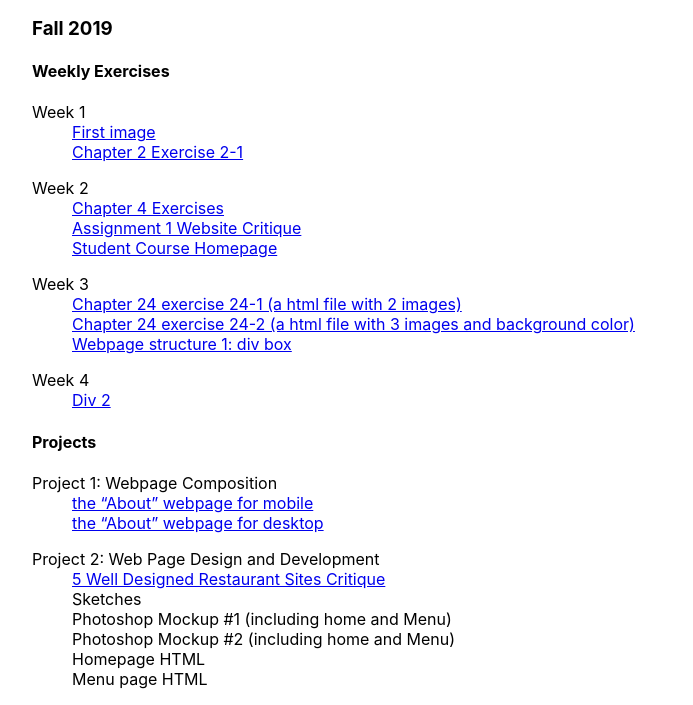
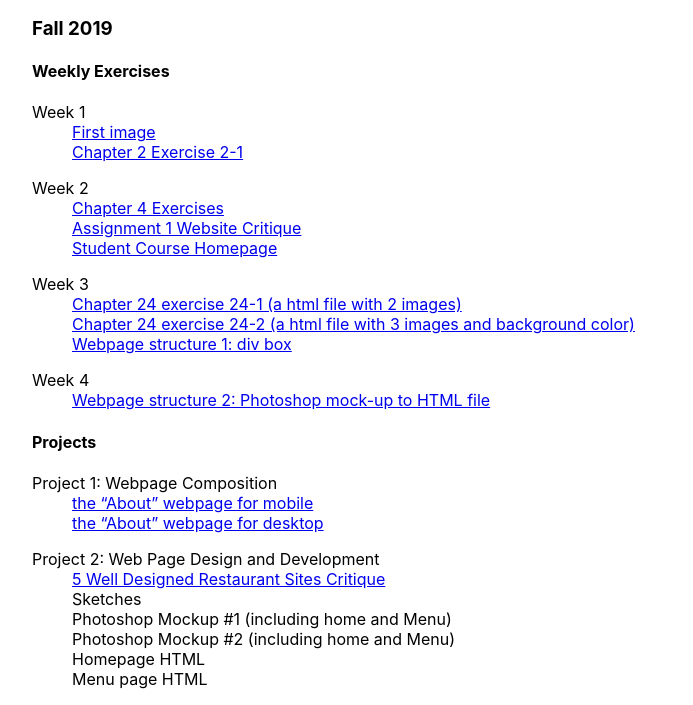
Before and after one commit to alexpurdy00/avt-217, a plain HTML site: page weekly/index.html in a window 1280 px wide. Shown: the part 114-819 px from the top of the page, without its empty margins (160-853 px from the left). Drawn offline with Linux system fonts and the light colour scheme; a web font is replaced by a local one.

Commit message:
Update index.html

```diff
--- a/weekly/index.html
+++ b/weekly/index.html
@@ -36,7 +36,7 @@
 
 <dl>
 <dt>Week 4</dt>
-<dd><a href="w4/div2.html">Div 2</a></dd>
+<dd><a href="w4/div2.html">Webpage structure 2: Photoshop mock-up to HTML file</a></dd>
 <dd></dd>
 <dd></dd>
 </dl>
```
